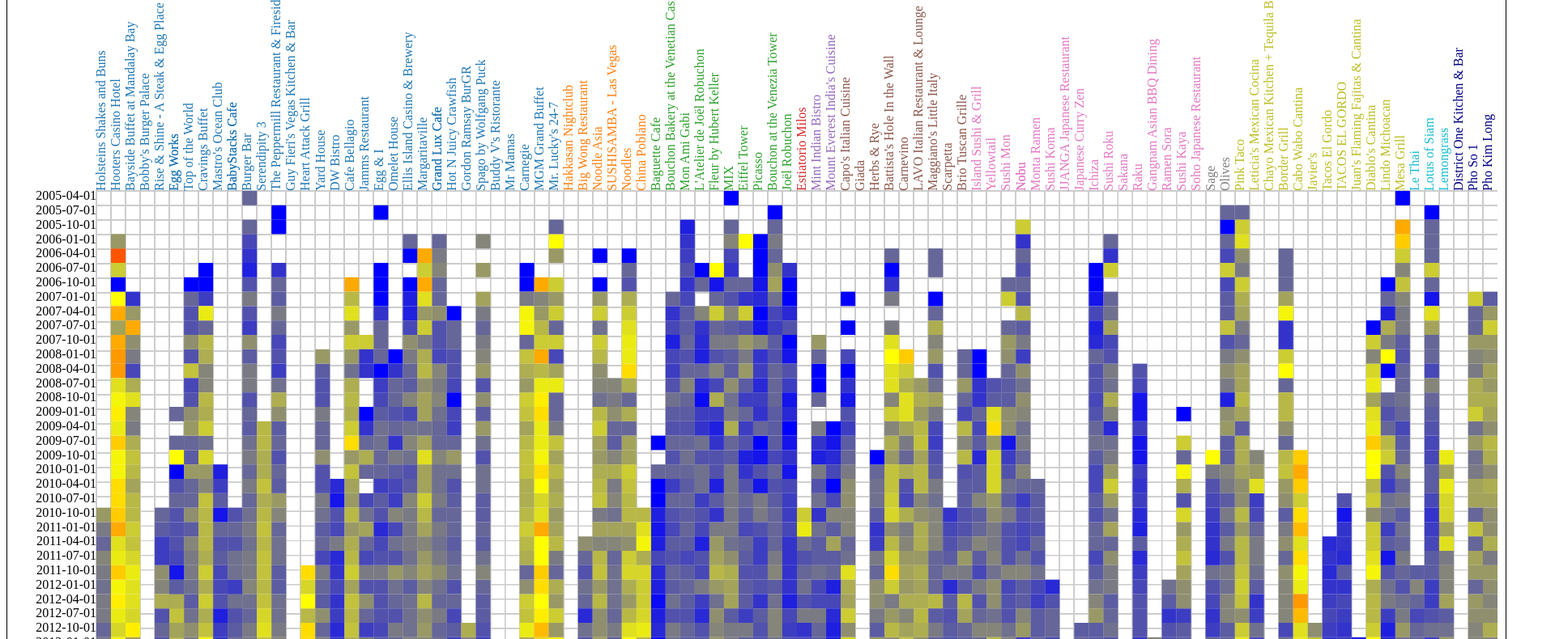
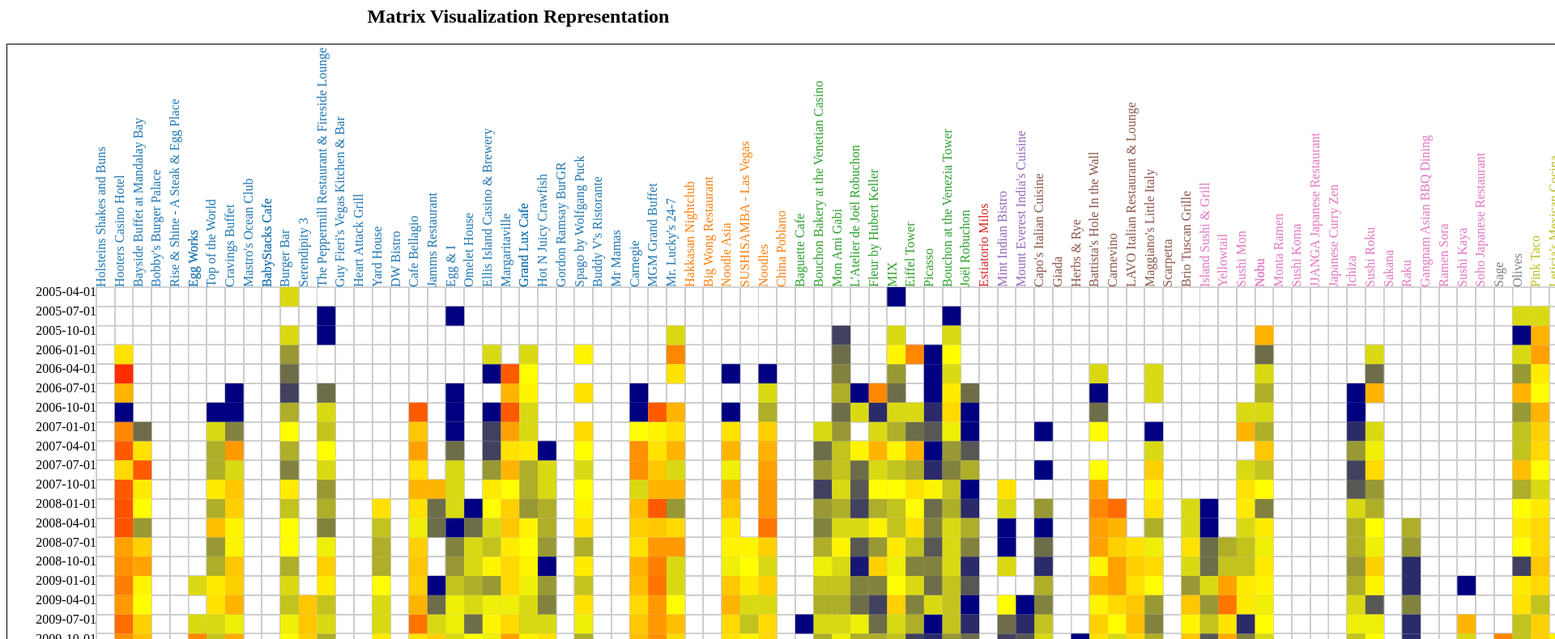
Before and after one commit to cskc97/YelpDatasetVisualization, a plain HTML site: page index.html in a window 1280 px wide. Shown: the part 73-863 px from the top of the page at 81% size, 1920 px wide, since content can reach past the window. Drawn offline with Linux system fonts and the light colour scheme.

Commit message:
finished main graph

```diff
--- a/index.html
+++ b/index.html
@@ -16,7 +16,8 @@
 
 
 <body>
-
+    <h1 style="text-align: center">Restaurants And Their Rating Over Time</h1>
+    <h2 style="text-align: center">Matrix Visualization Representation </h2>
     <svg id="chart"/>
 
 </body>
@@ -25,8 +26,8 @@
 
 <script>
 
-    const WIDTH = 1850;
-    const HEIGHT = 1200;
+    const WIDTH = 2300;
+    const HEIGHT = 1500;
 
     const MARGIN = {top:300, left:110, bottom:10, right:10};
 
@@ -40,6 +41,8 @@
     function reformatData(restaurants)
     {
         let returnArray = new Array();
+        let sumRating = 0;
+        let numRecords = 0;
         for(let counter=0;counter<restaurants.length;counter++)
         {
 
@@ -53,13 +56,16 @@
                 addArray.push(quarterArray[counterTwo].quarter);
                 addArray.push(quarterArray[counterTwo].rating);
                 returnArray.push(addArray);
+
+                sumRating += +quarterArray[counterTwo].rating;
+                numRecords++;
             }
 
 
         }
 
         console.log(returnArray);
-        return returnArray;
+        return [returnArray,sumRating/numRecords];
 
     }
 
@@ -132,14 +138,15 @@
     function drawChart(id, restaurants)
     {
         console.log(restaurants);
-        let reformattedRestaurants = reformatData(restaurants);
+        let [reformattedRestaurants,averageRating] = reformatData(restaurants);
+        console.log("AVERAGE RATING - ",averageRating)
 
 
         let container = d3.select(id);
         let color = d3.scaleOrdinal(d3.schemeCategory10);
         let colorScale = d3.scaleLinear()
-            .range(["red","yellow","blue"])
-            .domain([1,2.5,5]);
+            .range(["red","yellow","navy"])
+            .domain([1,averageRating,5]);
 
 
         let [categoryNames, categoryValues] = sortByCategories(restaurants);
@@ -177,6 +184,7 @@
 
 
 
+
         container.append("g")
             .attr("transform", `translate(${MARGIN.left}, ${MARGIN.top})`)
             .selectAll("line")
@@ -195,8 +203,8 @@
             .data(reformattedRestaurants)
             .enter()
             .append("line")
-            .attr("y1", d=>xScale(d[BUSINESS_NAME_INDEX]))
-            .attr("y2",d => xScale(d[BUSINESS_NAME_INDEX]))
+            .attr("y1", d=>yScale(d[YEAR_QUARTER_INDEX]))
+            .attr("y2",d => yScale(d[YEAR_QUARTER_INDEX]))
             .attr("x1",0)
             .attr("x2",CHART_WIDTH)
             .attr("stroke","#ccc")
```
